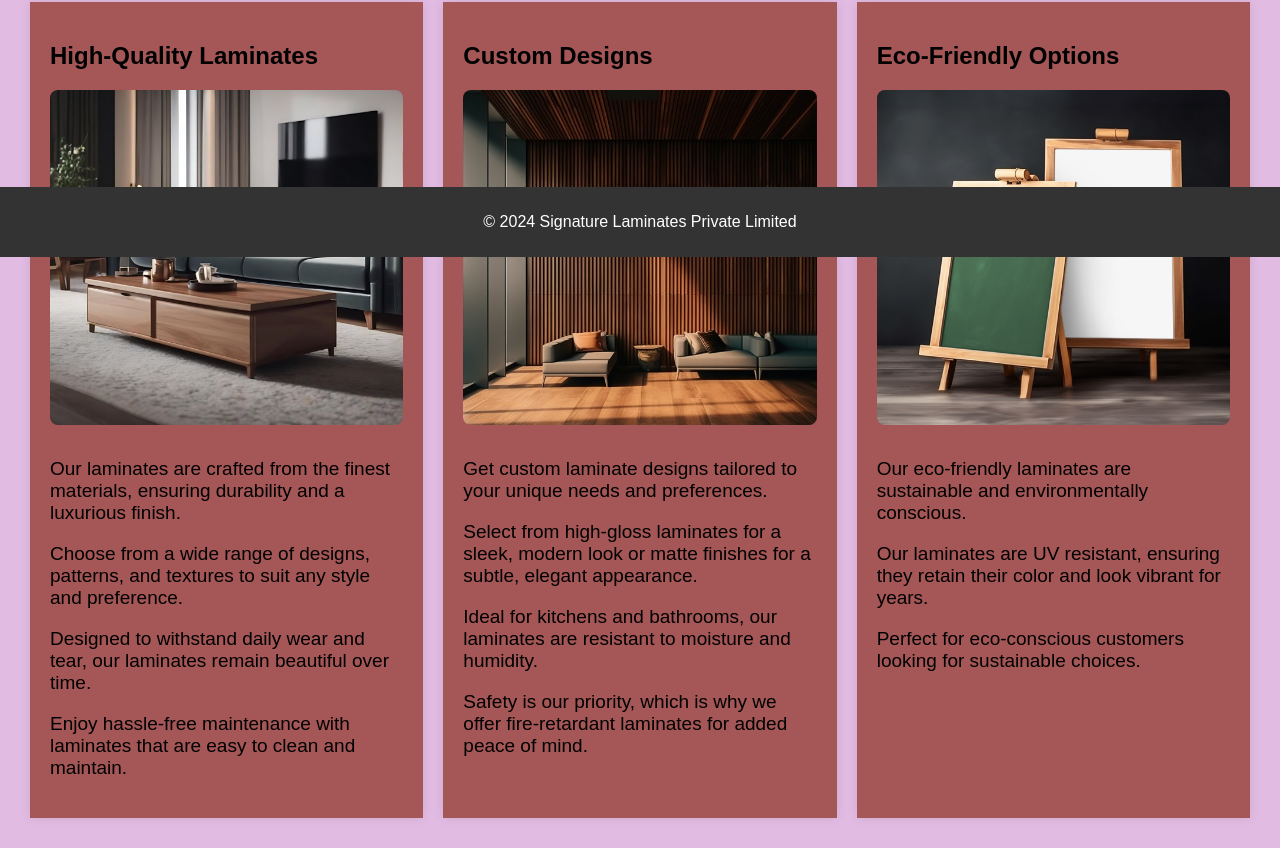
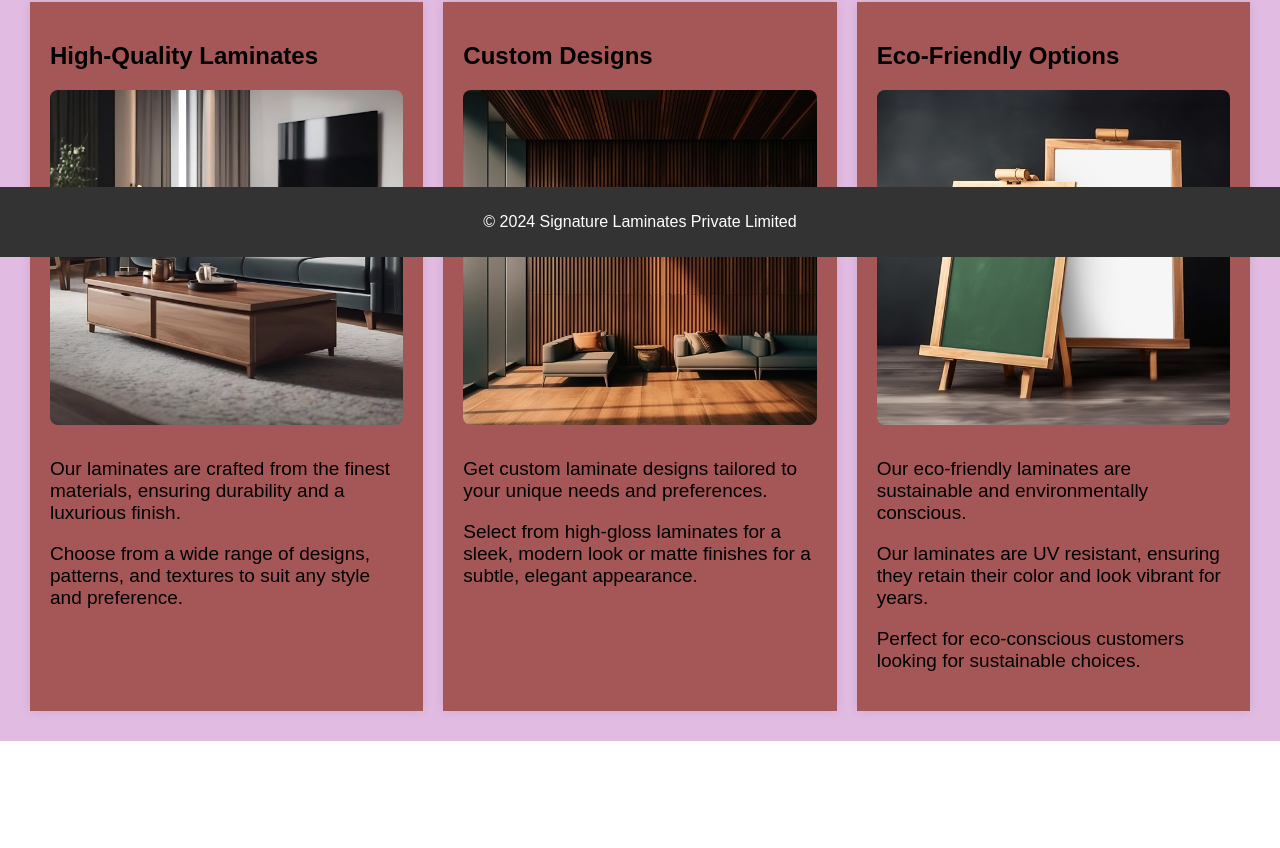
Before and after one commit to NiGhTwAlKeR0626/Laminates, a plain HTML site: page index.html in a window 1280 px wide. Shown: the part 543-1391 px from the top of the page. After the commit the page ends 1284 px from the top, so only its background shows below. Drawn offline with Linux system fonts and the light colour scheme.

Commit message:
Update index.html

```diff
--- a/index.html
+++ b/index.html
@@ -1,8 +1,6 @@
 <!DOCTYPE html>
 <html lang="en">
 <head>
-    <meta charset="UTF-8">
-    <meta name="viewport" content="width=device-width, initial-scale=1.0">
     <title>Signature Private Limited</title>
     <link rel="stylesheet" href="styles.css">
 </head>
@@ -26,17 +24,15 @@
                 <a href="product.html"><img src="assets/img1.jpg" alt="High-Quality Laminates"></a><br>
                  <p>Our laminates are crafted from the finest materials, ensuring durability and a luxurious finish.</p>
                  <p>Choose from a wide range of designs, patterns, and textures to suit any style and preference.</p>
-                 <p>Designed to withstand daily wear and tear, our laminates remain beautiful over time.</p>
-                  <p>Enjoy hassle-free maintenance with laminates that are easy to clean and maintain.</p>
                  </div>
+
                  <div>
                     <h2>Custom Designs</h2>
                     <a href="product.html"><img src="assets/img6.jpg" alt="High-Gloss Laminates"> </a><br>
                      <p>Get custom laminate designs tailored to your unique needs and preferences.</p>
                      <p>Select from high-gloss laminates for a sleek, modern look or matte finishes for a subtle, elegant appearance.</p>
-                      <p>Ideal for kitchens and bathrooms, our laminates are resistant to moisture and humidity.</p>
-                       <p>Safety is our priority, which is why we offer fire-retardant laminates for added peace of mind.</p>
                        </div>
+
                        <div>
                         <h2>Eco-Friendly Options</h2>
                         <a href="product.html"> <img src="assets/img11.jpg" alt="Sustainable Choices"></a><br>
@@ -44,6 +40,7 @@
                          <p>Our laminates are UV resistant, ensuring they retain their color and look vibrant for years.</p>
                           <p>Perfect for eco-conscious customers looking for sustainable choices.</p>
                          </div>
+
         </div>
 
     </main>
```
